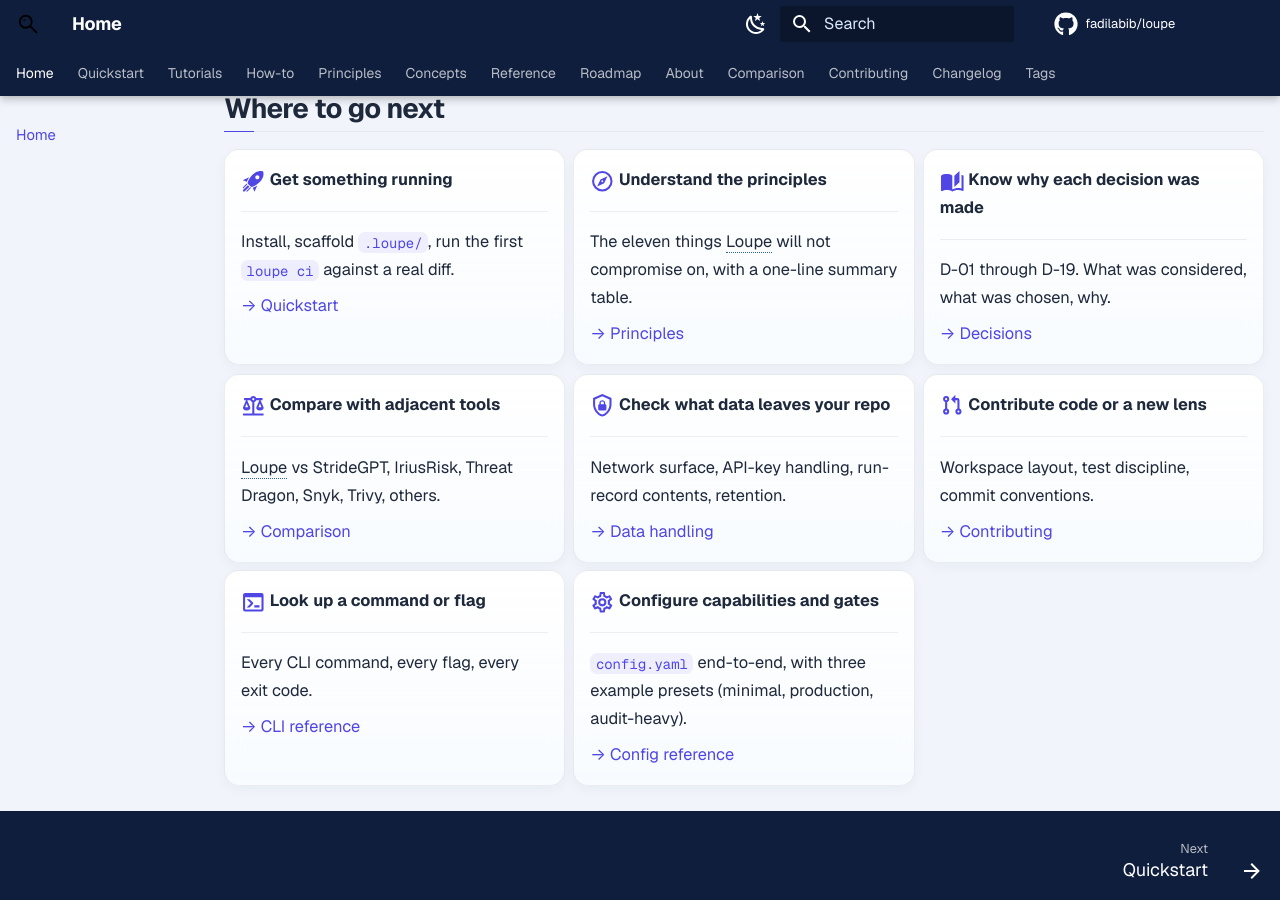
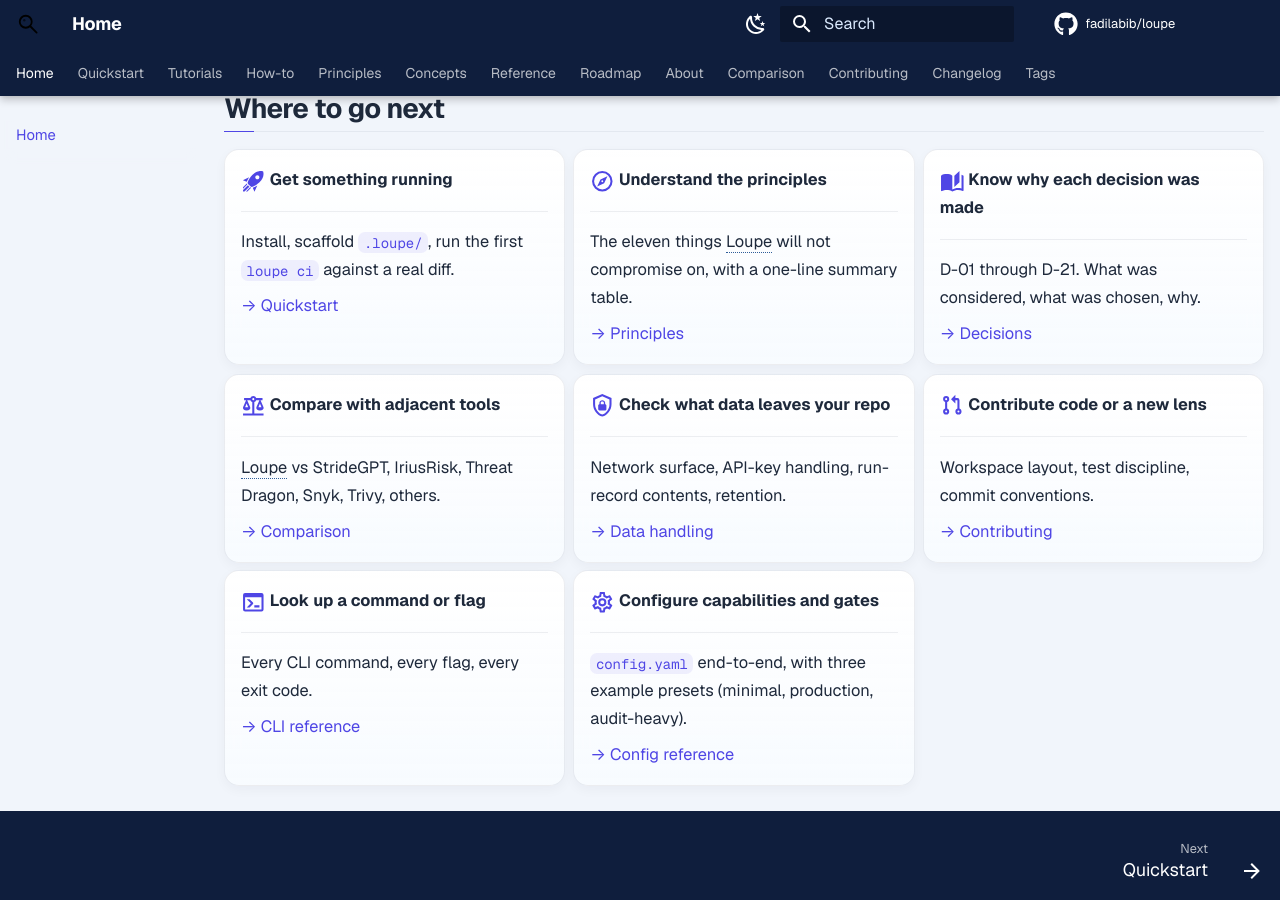
Before and after one commit to fadi-labib/loupe, an MkDocs documentation site: the page built from docs/index.md, in a window 1280 px wide and 900 px high, scrolled down 3120 px. Built offline with MkDocs 1.6.1 and Material for MkDocs 9.7.7, drawn with Linux system fonts in a browser that asks for light colours; comment, search, counter and statistics services are not loaded; the version menu is left out.

Commit message:
docs: include D-21 in decisions index and homepage card text

```diff
--- a/docs/index.md
+++ b/docs/index.md
@@ -140,7 +140,7 @@
 
     ---
 
-    D-01 through D-19. What was considered, what was chosen, why.
+    D-01 through D-21. What was considered, what was chosen, why.
 
     [→ Decisions](reference/decisions.md)
 
```
Also changed, not shown: docs/reference/decisions.md (+1 -1 lines).
